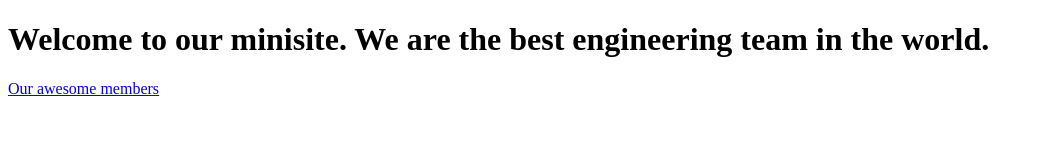
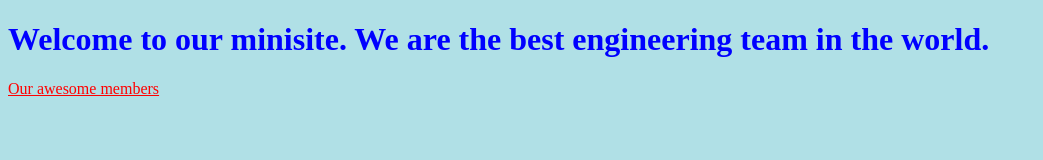
Before and after one commit to yunghans/teamsite, a plain HTML site: page index.html in a window 1280 px wide. Shown: the whole page, without its empty margins (0-1043 px from the left). Drawn offline with Linux system fonts and the light colour scheme.

Commit message:
Add color to the index page

```diff
--- a/index.html
+++ b/index.html
@@ -1,5 +1,12 @@
 <!DOCTYPE html>
 <html>
+<head>
+    <style>
+        body {background-color: powderblue;}
+        h1   {color: blue;}
+        a    {color: red;}
+    </style>
+</head>
     <body>
         <h1>Welcome to our minisite.
             We are the best engineering team in the world.</h1>
```
